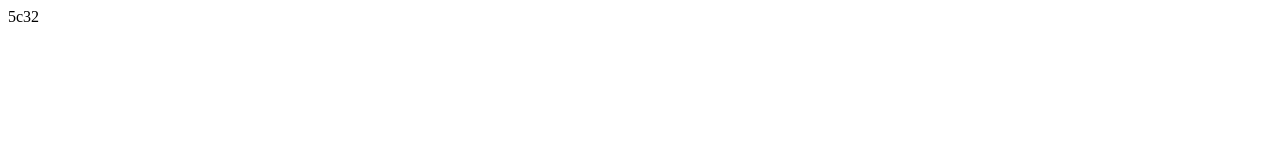
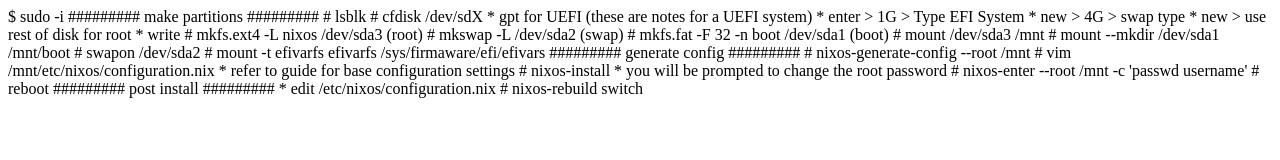
Before and after one commit to smoosh/pastvoices, a plain HTML site: page index.html in a window 1280 px wide. Drawn offline with Linux system fonts and the light colour scheme.

Commit message:
Update index.html

```diff
--- a/index.html
+++ b/index.html
@@ -1,5 +1,37 @@
 <html>
     <body style="background-color:White;">
-        5c32
+        $ sudo -i
+
+        ######### make partitions #########
+
+        # lsblk
+        # cfdisk /dev/sdX
+          * gpt for UEFI (these are notes for a UEFI system)
+          * enter > 1G > Type EFI System
+          * new > 4G > swap type
+          * new > use rest of disk for root
+          * write
+        # mkfs.ext4 -L nixos /dev/sda3 (root)
+        # mkswap -L /dev/sda2 (swap)
+        # mkfs.fat -F 32 -n boot /dev/sda1 (boot)
+        # mount /dev/sda3 /mnt
+        # mount --mkdir /dev/sda1 /mnt/boot
+        # swapon /dev/sda2
+        # mount -t efivarfs efivarfs /sys/firmaware/efi/efivars
+
+        ######### generate config #########
+
+        # nixos-generate-config --root /mnt
+        # vim /mnt/etc/nixos/configuration.nix
+          * refer to guide for base configuration settings
+        # nixos-install
+          * you will be prompted to change the root password
+        # nixos-enter --root /mnt -c 'passwd username'
+        # reboot
+
+        ######### post install #########
+
+        * edit /etc/nixos/configuration.nix
+        # nixos-rebuild switch
     </body>
 </html>
```
